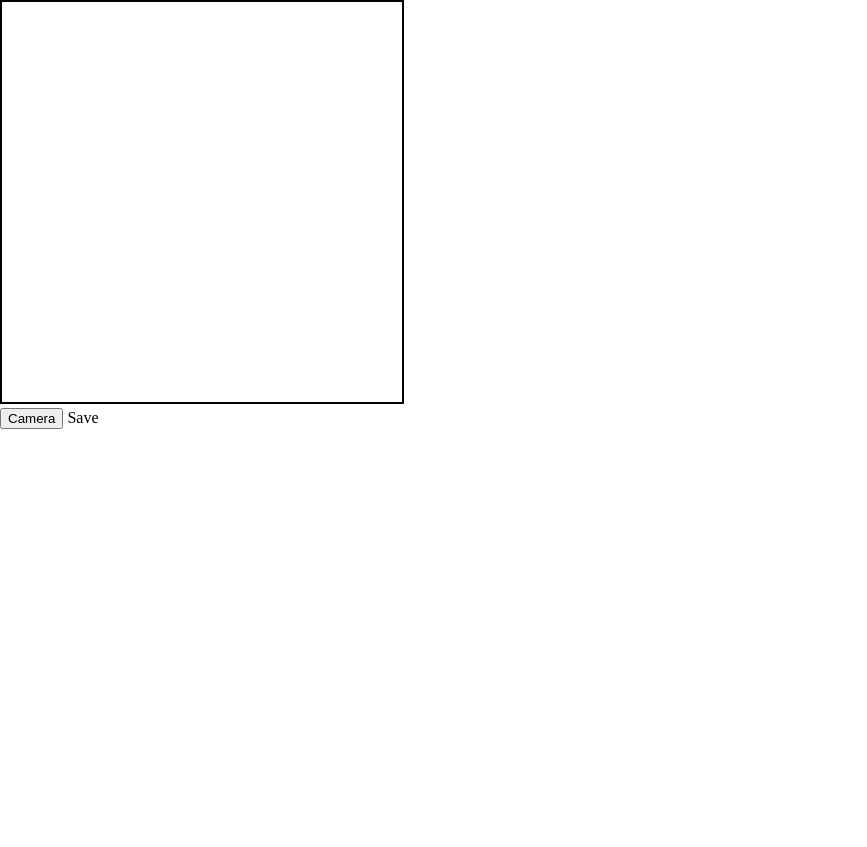
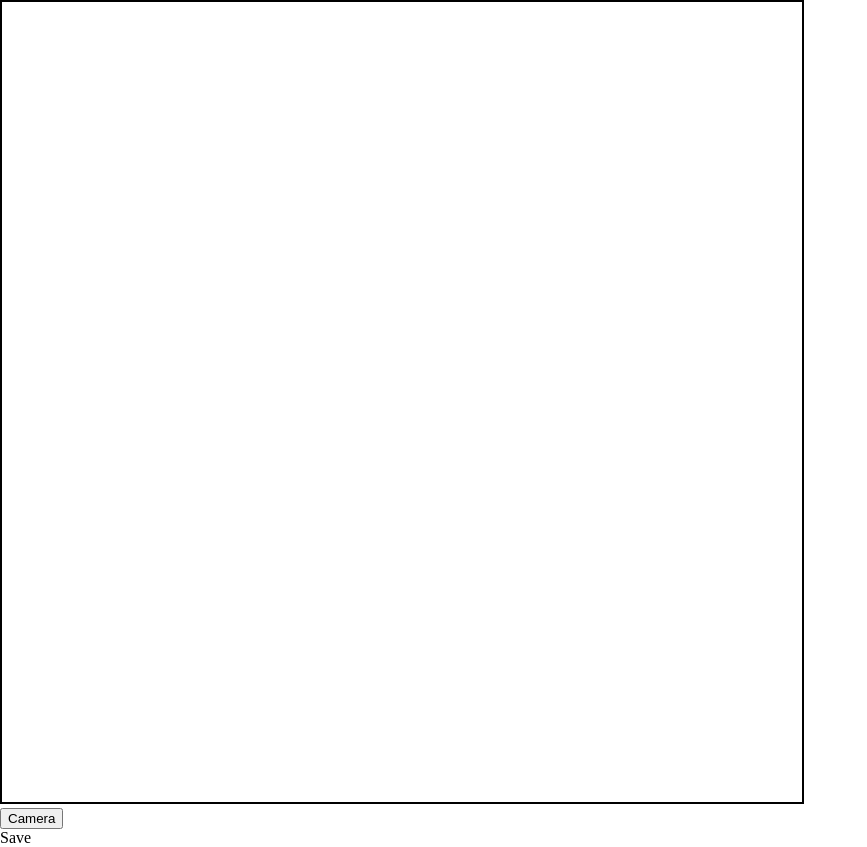
Before and after one commit to croz0034/FunctionShortcut, a plain HTML site: page canvasTest.html in a window 1280 px wide. Shown: the whole page, without its empty margins (0-867 px from the left). Before the commit the page ends 800 px from the top, so only its background shows below. Drawn offline with Linux system fonts and the light colour scheme.

Commit message:
upping camera res

```diff
--- a/JS/CanvasTest.js
+++ b/JS/CanvasTest.js
@@ -55,7 +55,7 @@ let CameraTool = {
     constraints: {
         audio: false,
         video: {
-            width: 400, height: 400,
+            width: 800, height: 800,
             facingMode: "environment"} //or "user" for selfie mode
     },
     init: (ev)=>{ document.querySelector("#camera").addEventListener("click", CameraTool.shutter);
@@ -81,7 +81,7 @@ let CameraTool = {
 
         else{
             console.log(shutter.srcObject)
-            CanvasElement.Context.drawImage(shutter, 0, 0, 400, 400)
+            CanvasElement.Context.drawImage(shutter, 0, 0, 800, 800)
 
         }
     }
--- a/canvasTest.html
+++ b/canvasTest.html
@@ -8,12 +8,12 @@
 <body>
 
    <div>
-       <video src="" class="hidden" id="Shutter" width="400px" height="400px" style="border: solid blue 2px" > </video>
+       <video src="" class="hidden" id="Shutter" width="800px" height="800px" style="border: solid blue 2px" > </video>
 
-       <canvas id="PaintZone" width="400px" height="400px" style="border: solid black 2px"> </canvas>
+       <canvas id="PaintZone" width="800px" height="800px" style="border: solid black 2px"> </canvas>
     </div>
-   <button id="camera">Camera</button>
-    <a width="400px" id="Save"> Save</a>
+   <button width="800px" height="50px" id="camera">Camera</button><br>
+    <a width="800px" height="50px" id="Save"> Save</a>
 
 </body>
 
```
